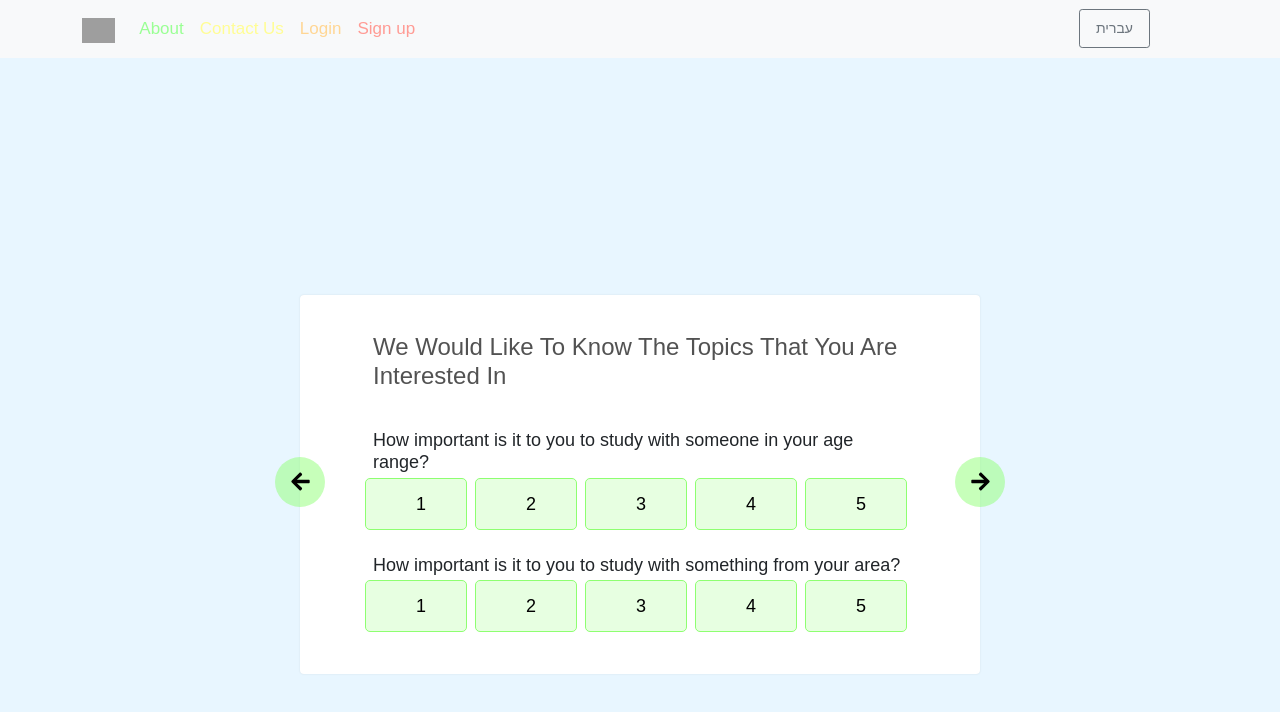
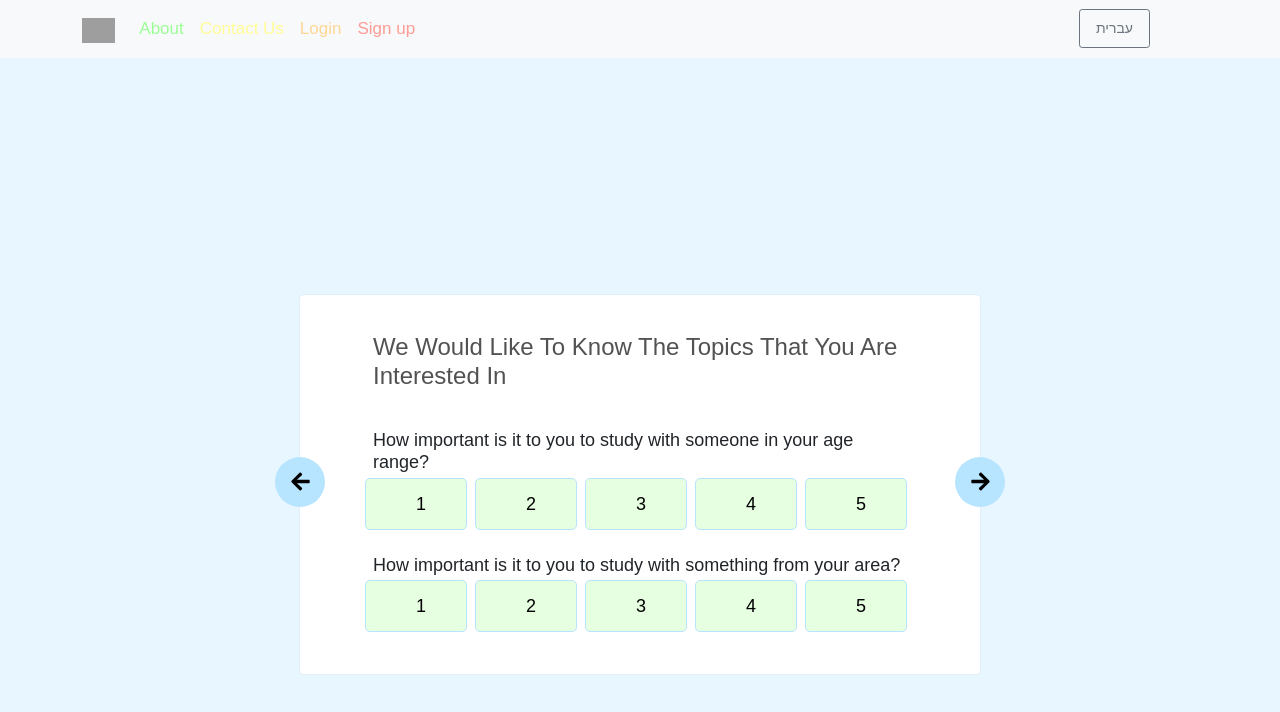
Before and after one commit to RivkyShachar/react-chavruta, a React (Create React App) app: page /signUp/rangeQ1 in a window 1280 px wide. Shown: the top 712 px of the page. Built offline with nearby package versions, Linux system fonts and the light colour scheme; grey boxes are pictures that could not be loaded.

Commit message:
change the green color

```diff
--- a/src/css/main.css
+++ b/src/css/main.css
@@ -322,11 +322,11 @@ h6 {
 }
 
 .btn--green {
-  background: #8eff71;
+  background: #b7e4ff;
 }
 
 .btn--green:hover {
-  background: #8eff71;
+  background: #b7e4ff;
 }
 
 
@@ -345,18 +345,18 @@ h6 {
 }
 
 .btn-back {
-  background-color: #8dff717c;
+  background-color: #b7e4ff;
 
 }
 
 .btn-continue {
-  background-color: #8dff717c;
+  background-color: #b7e4ff;
   /* Change the color as desired */
 
 }
 
 .btn-submit {
-  background-color: rgb(141, 255, 113);
+  background-color: #95d6ff;
   /* Change the color as desired */
 
 }
@@ -446,23 +446,23 @@ input {
 }
 
 .topic-list-2 {
-  background-color: #8eff71;
+  background-color: #b7e4ff;
 }
 
 .btn-tl {
   color: #000000;
-  border-color: #8eff71;
+  border-color: #b7e4ff;
 }
 
 .btn-register {
   color: #000000;
   background-color: #b6ffa453;
-  border-color: #8eff71;
+  border-color: #b7e4ff;
 }
 
 .btn-profile {
   background-color: #b6ffa453;
-  border-color: solid 3px #8eff71;
+  border-color: solid 3px #b7e4ff;
 }
 
 
```
